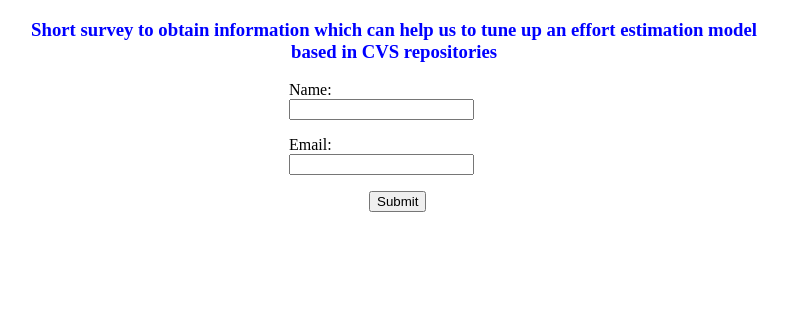
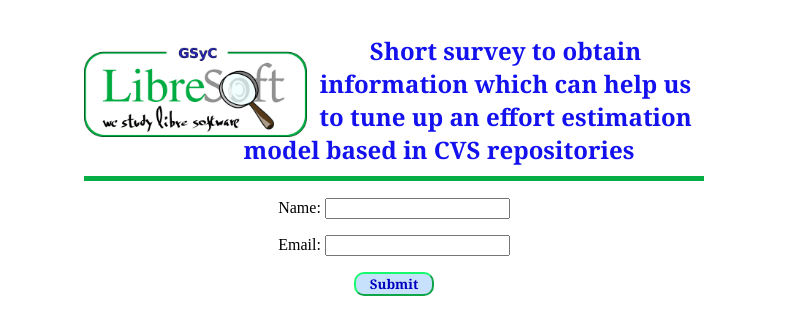
Before and after one commit to ccervigon/poll_creator, a Django app: page / in a window 1280 px wide. Shown: the top 335 px of the page, without its empty margins (246-1033 px from the left). Run offline with Django 3.2, Linux system fonts and the light colour scheme; data that the repository does not hold is empty; parts of the project's set-up code (start-up, migrations or seed data) failed here and were passed over.

Commit message:
The templates and CSS have been modified.

```diff
--- a/survey/static/css/main.css
+++ b/survey/static/css/main.css
@@ -1,49 +1,70 @@
-body
-{
-width:768px;
+@charset "utf-8";
+
+body {
+	width: 620px;
 	margin: 0 auto;
 }
-
-#title
-{
-color:blue;
-text-align:center;
+#banner {
+	height: 140px;
 }
-
+#banner #logo {
+	height: 90px;
+	position: relative;
+	top: 19%;
+}
+#banner h2 {
+	color: #1411EF;
+	font-family: Cambria, "Hoefler Text", "Liberation Serif", Times, "Times New Roman", serif;
+	text-align: center;
+	width: 530px;
+	margin-left: 90px;
+	top: 10%;
+	position: relative;
+}
+body hr {
+	display: block;
+	height: 1px;
+	border-top: 5px solid #04AE45;
+	margin: 1em 0;
+	padding: 0;
+	border-bottom: 0px;
+	border-right: 0px;
+	border-left: 0px;
+}
 #error
 {
-width:550px;
     margin: 0 auto;
     text-align:center;
     color:red;
 }
-
 #content
 {
-width:500px;
     margin: 0 auto;
 }
-
 #form_login
 {
-width:210px;
+    width:620px;
     margin: 0 auto;
 }
-
 .submit_button
 {
-width:50px;
-margin: 0 auto;
+	width: 80px;
+	margin: 0 270px;
+	border-radius: 10px;
+	border-color: #19F96E;
+	background-color: #C7E1FC;
+	color: #0100C0;
+	font-weight: bold;
+	font-family: Cambria, "Hoefler Text", "Liberation Serif", Times, "Times New Roman", serif;
 }
-
 #figure
 {
-width:500px;
+    width: 600px;
 }
-
 #thanks
 {
-width:175px;
 	margin: 0 auto;
-font-size:30px;
+	font-size: 50px;
+	text-align: center;
+	color: #1411EF;
 }
--- a/survey/templates/base.html
+++ b/survey/templates/base.html
@@ -1,17 +1,17 @@
-<!DOCTYPE html>
-
-<html lang="en">
-
+<!doctype html>
+<html>
 <head>
-    <title>Short survey to tune up a new Effort Estimation Model</title>
+	<title>Short survey to tune up a new Effort Estimation Model</title>
     <link rel="stylesheet" type="text/css" media="all" href="{{ STATIC_URL }}css/main.css" />
-    <meta charset="utf-8" />
+	<meta charset="utf-8">
+	<link href="main.css" rel="stylesheet" type="text/css">
 </head>
-
 <body>
-    <div id="title">
-        <h3>Short survey to obtain information which can help us to tune up an effort estimation model based in CVS repositories</h3>
-    </div>
+	<div id="banner">
+		<img id="logo" src="{{ STATIC_URL }}img/logo-libresoft.png" align="left" alt="Logo Libresoft"/>
+    	<h2>Short survey to obtain information which can help us to tune up an effort estimation model based in CVS repositories</h2>
+	</div>
+	<hr>
     <div id="error">
         <p>{{ error }}</p>
     </div>
@@ -20,5 +20,4 @@
         {% block content %}{% endblock %}
     </div>
 </body>
-
 </html>
--- a/survey/templates/login.html
+++ b/survey/templates/login.html
@@ -2,10 +2,9 @@
 {% block content %}
 <div id="form_login">
 <form action="/" method="post">
-    {{ form.as_p }}
-    <div class="submit_button">
-        <input type="submit" value="Submit" />
-    </div>
+    <p align="center"><label for="id_name">Name:</label> <input id="id_name" maxlength="40" name="name" type="text" /></p>
+    <p align="center"><label for="id_email">Email:</label> <input id="id_email" maxlength="40" name="email" type="text" /></p>
+    <input type="submit" value="Submit" class="submit_button" />
 </form>
 </div>
 {% endblock%}
--- a/survey/templates/survey.html
+++ b/survey/templates/survey.html
@@ -53,9 +53,7 @@
         <input id="id_info" name="info" type="checkbox" />
     </p>
     {% endif %}
-    <div class="submit_button">
-        <input type="submit" value="Submit" />
-    </div>
+    <input type="submit" value="Submit" class="submit_button" />
 </form>
 {% if flag_fig %}
 <img src="{{ STATIC_URL }}img/{{ figure }}" id="figure" alt="Work done during the months of the project by the author" />
--- a/survey/templates/survey2.html
+++ b/survey/templates/survey2.html
@@ -13,9 +13,7 @@
         <label for="id_info">Do you like receive information of the results of our research?</label>
         <input id="id_info" name="info" type="checkbox" />
     </p>
-    <div class="submit_button">
-        <input type="submit" value="Submit" />
-    </div>
+    <input type="submit" value="Submit" class="submit_button" />
 </form>
 <img src="{{ STATIC_URL }}img/{{ figure }}" id="figure" alt="Work done during the months of the project by the author" />
 {% endblock%}
```
Lines whose indentation alone changed are shown as unchanged.
